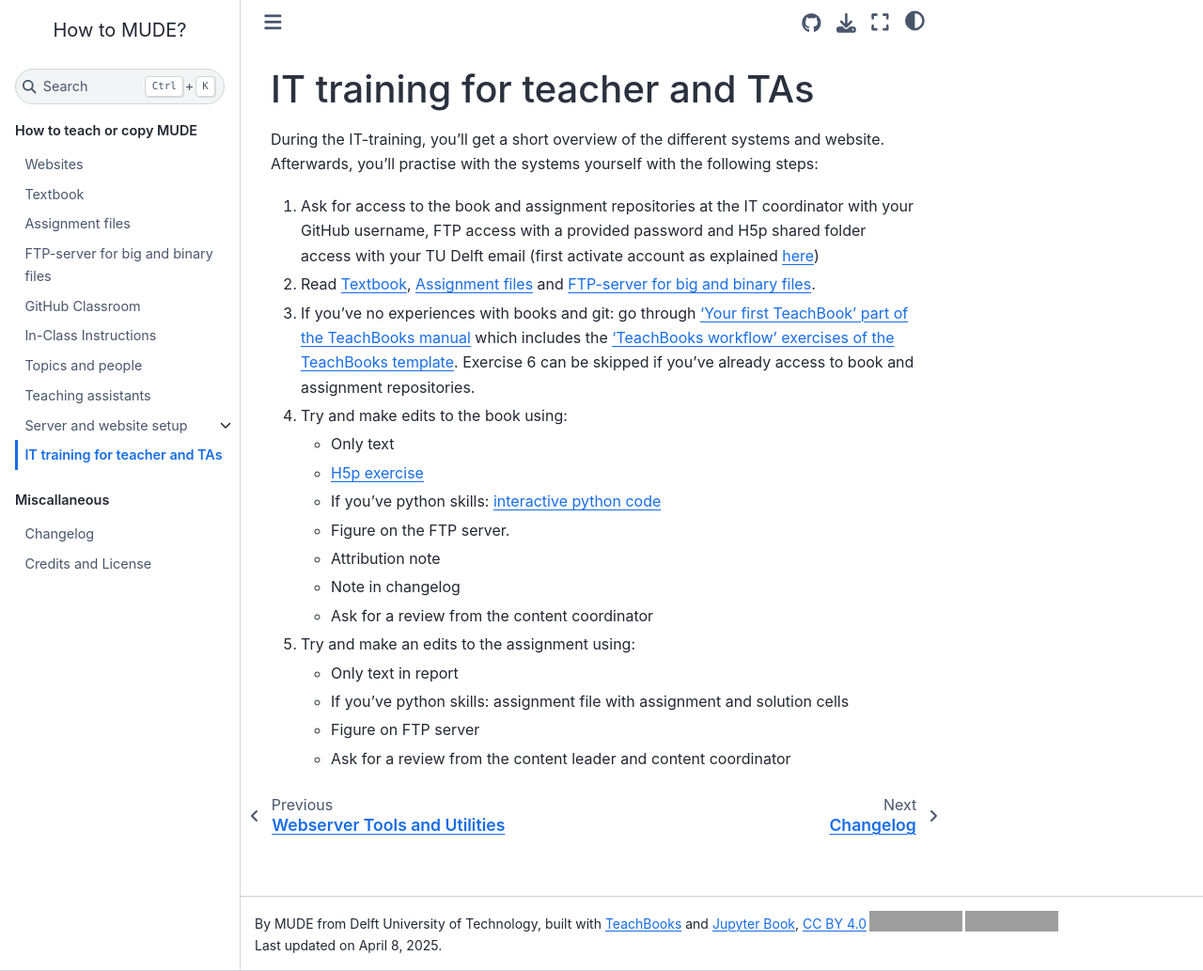
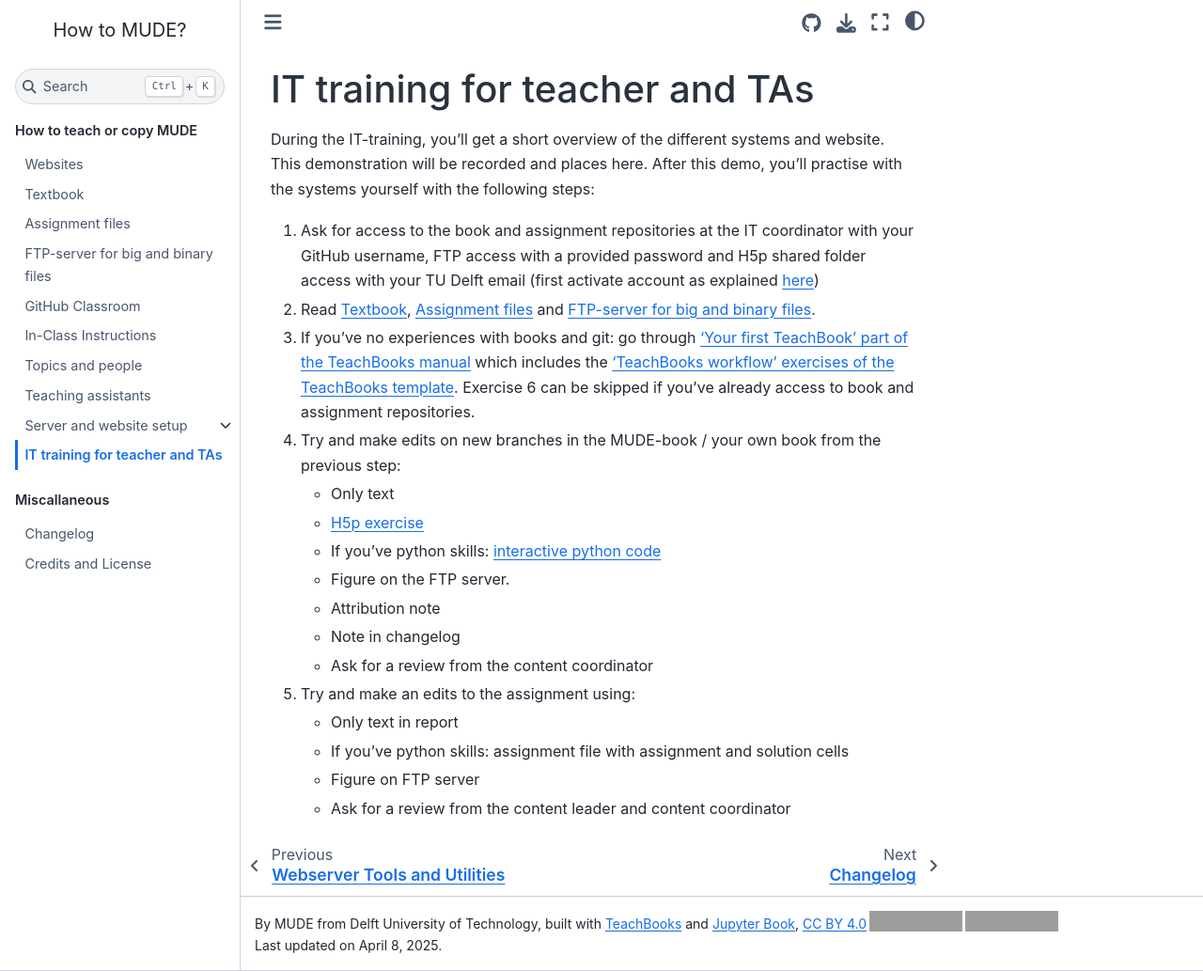
Before and after one commit to TUDelft-MUDE/teacher, a Jupyter Book: the page built from book/IT_training.md, in a window 1280 px wide and 1033 px high. Shown: the whole window at 94% size. Built offline with Jupyter Book 1.0.4 settings and Sphinx 7.4.7 and the Sphinx Book theme 1.1.4, drawn with Linux system fonts in a browser that asks for light colours; comment, search, counter and statistics services are not loaded; grey boxes are pictures that could not be loaded.

Commit message:
Update IT_training.md

```diff
--- a/book/IT_training.md
+++ b/book/IT_training.md
@@ -1,11 +1,11 @@
 # IT training for teacher and TAs
 
-During the IT-training, you'll get a short overview of the different systems and website. Afterwards, you'll practise with the systems yourself with the following steps:
+During the IT-training, you'll get a short overview of the different systems and website. This demonstration will be recorded and places here. After this demo, you'll practise with the systems yourself with the following steps:
 
 1. Ask for access to the book and assignment repositories at the IT coordinator with your GitHub username, FTP access with a provided password and H5p shared folder access with your TU Delft email (first activate account as explained [here](https://www.tudelft.nl/teaching-support/educational-tools/h5p#first-time-use))
 1. Read [](./book.md), [](./assignment_repo.md) and [](./FTP.md).
 1. If you've no experiences with books and git: go through ['Your first TeachBook' part of the TeachBooks manual](https://teachbooks.io/manual/) which includes the ['TeachBooks workflow' exercises of the TeachBooks template](https://teachbooks.io/template/exercises.html). Exercise 6 can be skipped if you've already access to book and assignment repositories.
-1. Try and make edits to the book using:
+1. Try and make edits on new branches in the MUDE-book / your own book from the previous step:
    - Only text
    - [H5p exercise](https://teachbooks.io/manual/features/h5p.html)
    - If you've python skills: [interactive python code](https://teachbooks.io/manual/features/live_code.html)
```
